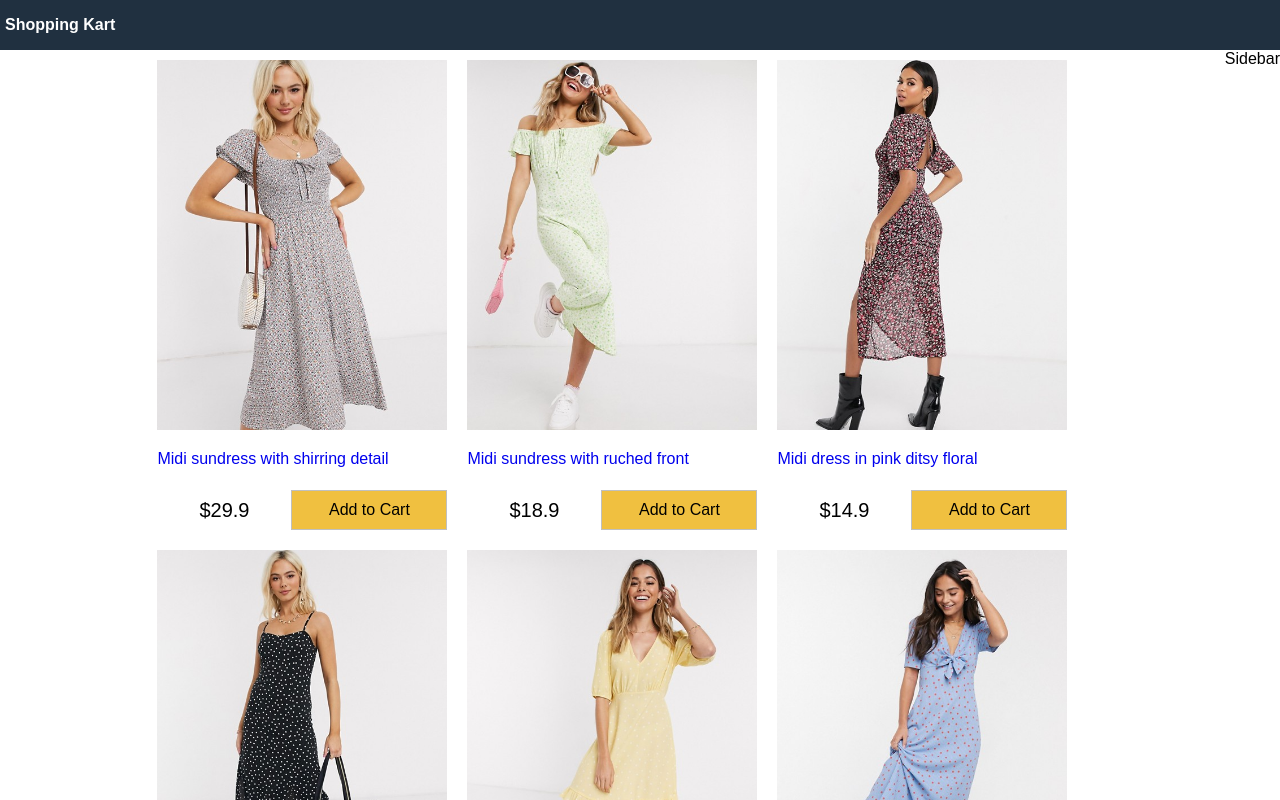
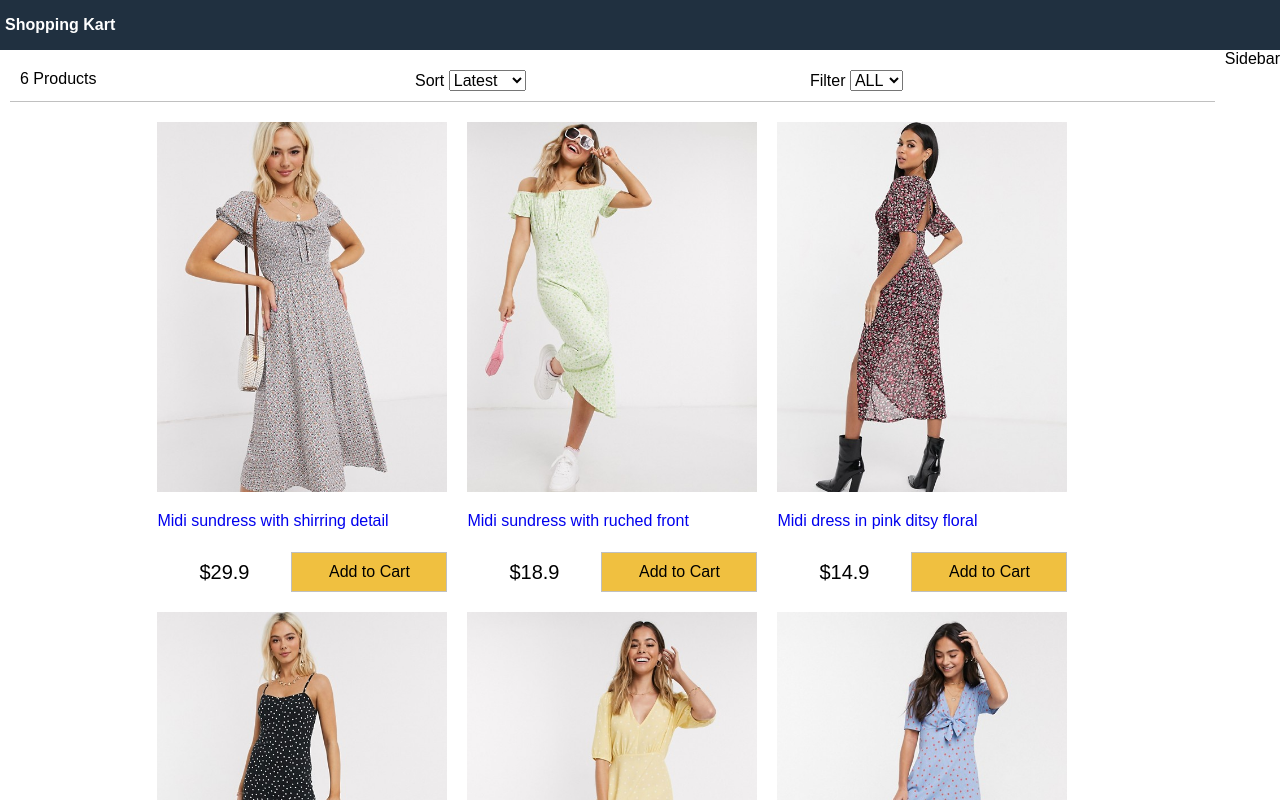
Before and after one commit to rajendra-dhaka/Shopping-Kart, a React (Create React App) app: page / in a window 1280 px wide. Shown: the top 800 px of the page. Built offline with nearby package versions, Linux system fonts and the light colour scheme.

Commit message:
filter component

```diff
--- a/src/App.js
+++ b/src/App.js
@@ -2,6 +2,7 @@
 import React from "react";
 import data from "./data.json";
 import Products from "./components/Products";
+import Filter from "./components/Filter";
 
 class App extends React.Component {
   constructor() {
@@ -12,6 +13,45 @@
       sort: "",
     };
   }
+
+  sortProducts = (e) => {
+    const sort = e.target.value;
+    this.setState((state) => ({
+      sort: sort,
+      products: this.state.products
+        .slice()
+        .sort((a, b) =>
+          sort === "lowest"
+            ? a.price > b.price
+              ? 1
+              : -1
+            : sort === "highest"
+            ? a.price < b.price
+              ? 1
+              : -1
+            : a._id < b._id
+            ? 1
+            : -1
+        ),
+    }));
+  };
+
+  filterProducts = (e) => {
+    if (e.target.value === "") {
+      this.setState({
+        size: e.target.value,
+        products: data.products,
+      });
+    } else {
+      this.setState({
+        size: e.target.value,
+        products: data.products.filter(
+          (product) => product.availableSizes.indexOf(e.target.value) >= 0
+        ),
+      });
+    }
+  };
+
   render() {
     return (
       <div className="grid-container">
@@ -21,6 +61,14 @@
         <main>
           <div className="content">
             <div className="main">
+              <Filter
+                count={this.state.products.length}
+                size={this.state.size}
+                sort={this.state.sort}
+                filterProducts={this.filterProducts}
+                sortProducts={this.sortProducts}
+              />
+
               <Products products={this.state.products} />
             </div>
             <div className="sidebar">Sidebar</div>
--- /dev/null
+++ b/src/components/Filter.js
@@ -0,0 +1,31 @@
+import React, { Component } from "react";
+
+export default class Filter extends Component {
+  render() {
+    return (
+      <div className="filter">
+        <div className="filter-result">{this.props.count} Products</div>
+        <div className="filter-sort">
+          Sort{" "}
+          <select value={this.props.sort} onChange={this.props.sortProducts}>
+            <option>Latest</option>
+            <option value="lowest">Lowest</option>
+            <option value="highest">Highest</option>
+          </select>
+        </div>
+        <div className="filter-size">
+          Filter{" "}
+          <select value={this.props.size} onChange={this.props.filterProducts}>
+            <option value="">ALL</option>
+            <option value="XS">XS</option>
+            <option value="S">S</option>
+            <option value="M">M</option>
+            <option value="L">L</option>
+            <option value="XL">XL</option>
+            <option value="XXL">XXL</option>
+          </select>
+        </div>
+      </div>
+    );
+  }
+}
--- a/src/index.css
+++ b/src/index.css
@@ -138,3 +138,16 @@
 .button.primary {
   background-color: #f0c040;
 }
+
+/* Filter */
+.filter {
+  display: flex;
+  justify-content: space-between;
+  padding: 1rem;
+  margin: 1rem;
+  border-bottom: 0.1rem #c0c0c0 solid;
+}
+
+.filter div {
+  flex: 1;
+}
```
